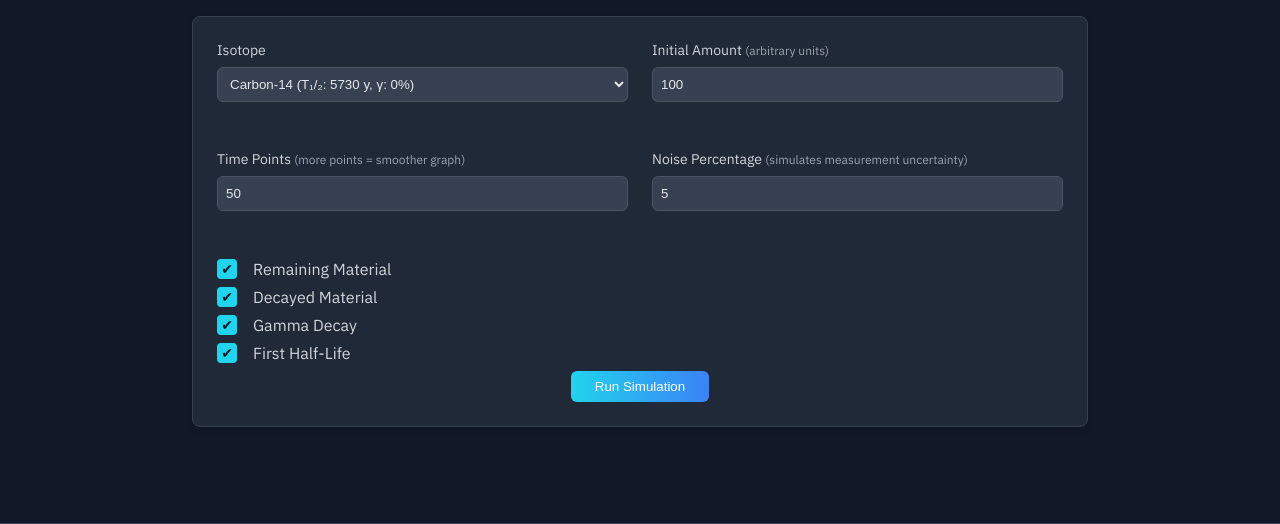
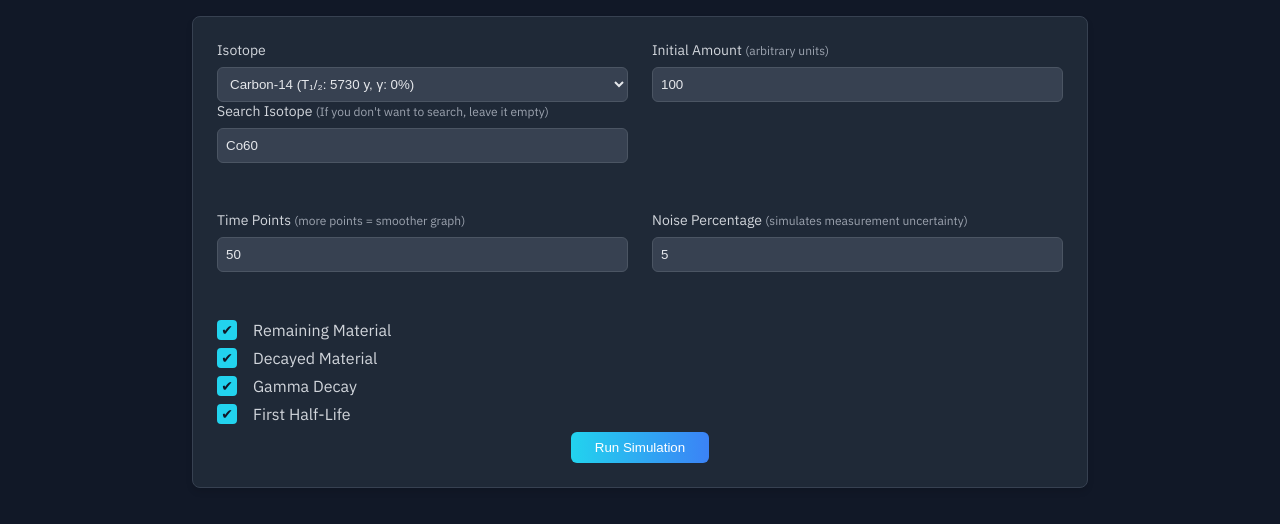
Before and after one commit to katerib/radioactive-decay-sim, a Flask app: page / in a window 1280 px wide. Shown: the part 187-711 px from the top of the page. Run offline with Flask 3, Linux system fonts and the light colour scheme.

Commit message:
Added search isotope input

```diff
--- a/app/routes.py
+++ b/app/routes.py
@@ -5,6 +5,7 @@ import base64
 import matplotlib
 matplotlib.use('Agg')
 import matplotlib.pyplot as plt
+from .api_client import SearchIsotope
 
 from .decay_simulator import DecaySimulation
 from .isotopes import CARBON_14, RADIUM_226, COBALT_60, IODINE_131, URANIUM_238, CESIUM_137
@@ -34,6 +35,11 @@ def simulate():
     time_points = int(data['time_points'])
     noise = int(data['noise'])
     graph = data['checkedBoxes']
+    isotope_search = data['isotope_search']
+
+    if isotope_search:
+        print(SearchIsotope(isotope_search))
+        return
 
     max_time = isotope.half_life * 4
     time_pts = np.linspace(0, max_time, time_points)
--- a/app/static/js/main.js
+++ b/app/static/js/main.js
@@ -78,6 +78,7 @@ async function handleSimulationSubmit(e) {
     checkedBoxes: Array.from(form.elements)
       .filter((el) => el.type === "checkbox" && el.checked)
       .map((el) => el.name),
+    isotope_search: form.isotope_search.value,
   };
 
   try {
--- a/app/templates/index.html
+++ b/app/templates/index.html
@@ -19,6 +19,16 @@
             </option>
             {% endfor %}
           </select>
+          <label for="isotope_search">
+            Search Isotope
+            <span class="label-hint">(If you don't want to search, leave it empty)</span>
+          </label>
+          <input
+            type="string"
+            id="isotope_search"
+            name="isotope_search"
+            value="Co60"
+          />
         </div>
         <div class="form-group">
           <label for="initial_amount">
```
Also changed, not shown: app/api_client.py (+2 -6 lines).
